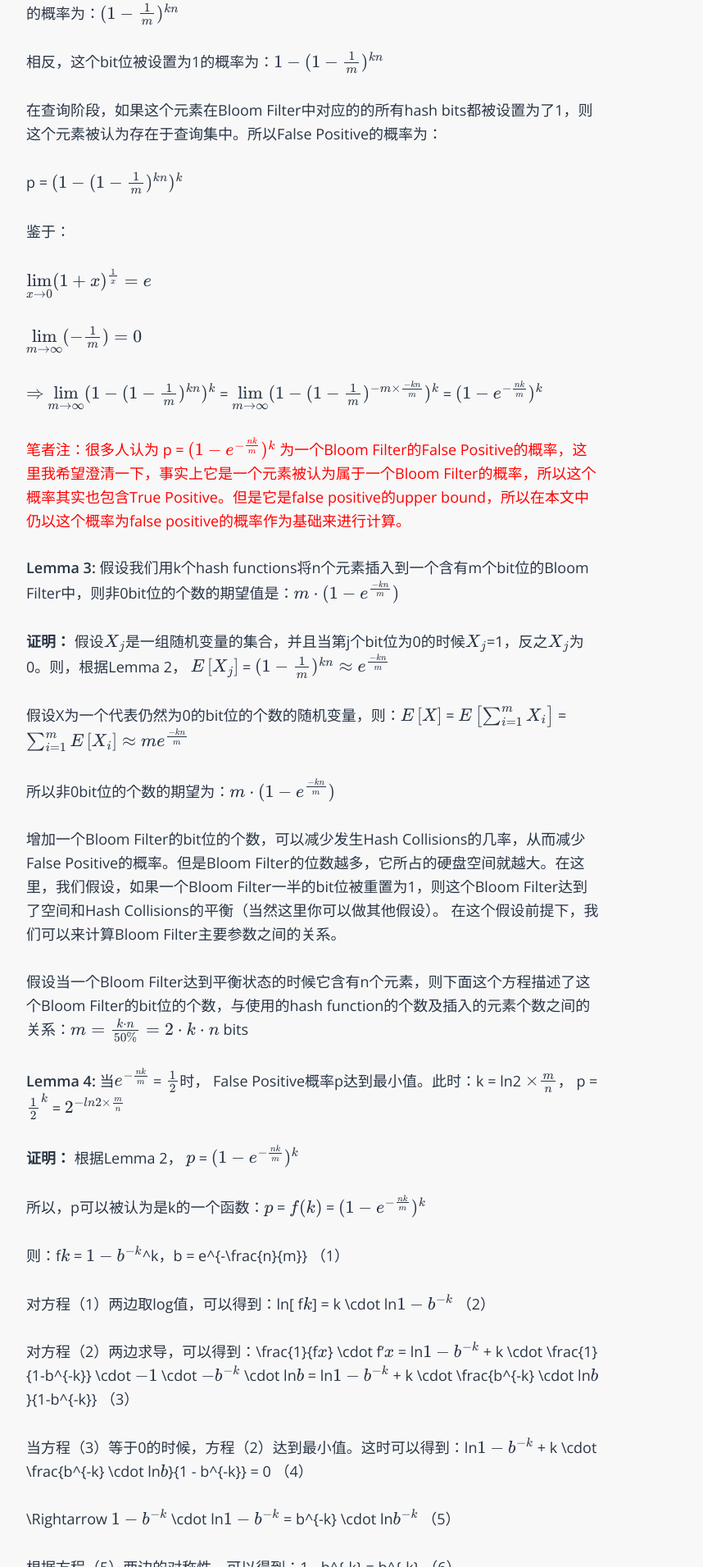
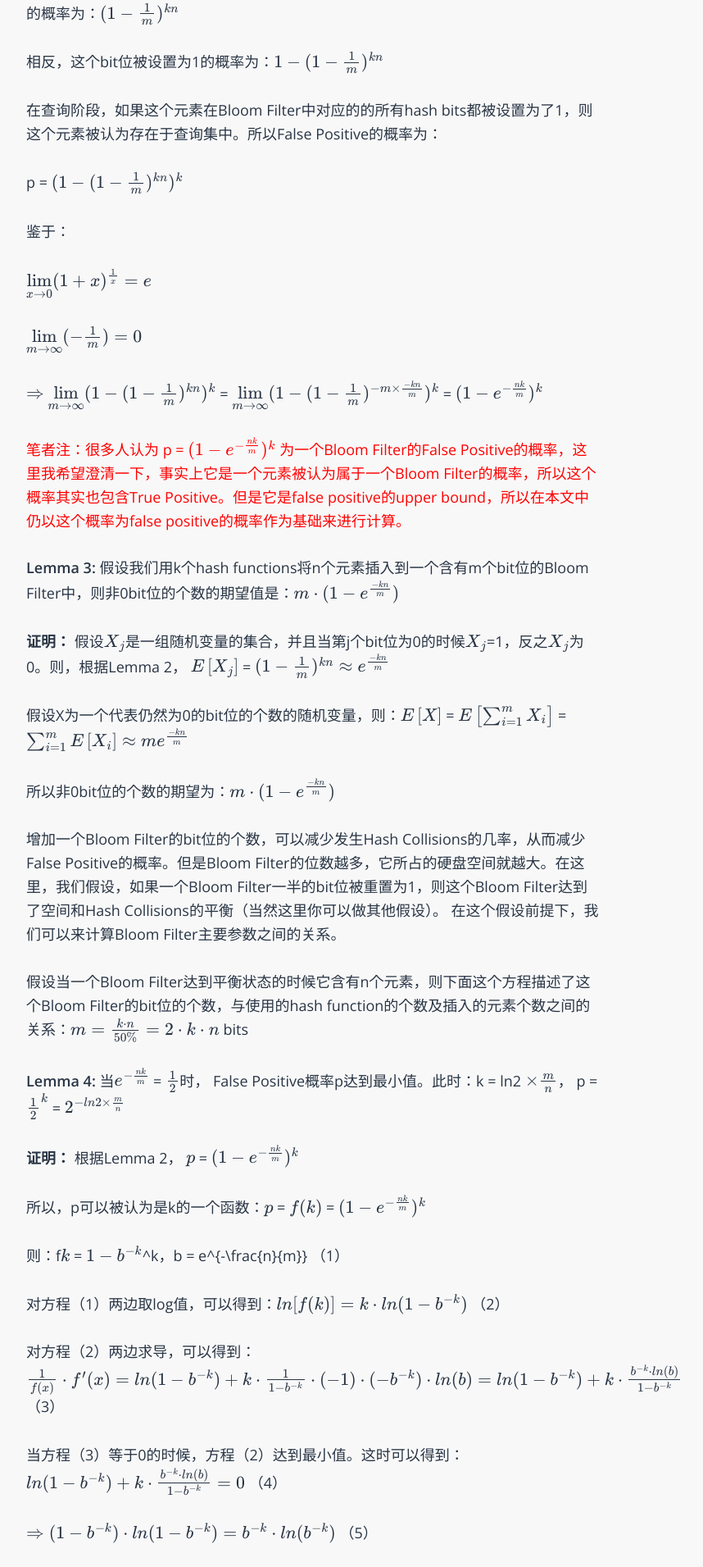
Before and after one commit to sophiesongge/sophiesongge.github.io, a Jekyll site: the page built from _posts/2016-09-06-bloom-filter.markdown, in a window 1280 px wide. Shown: the part 3089-5000 px from the top of the page at 82% size, without its empty margins (258-1116 px from the left). Built offline with Jekyll 4.4.1, drawn with Linux system fonts in a browser that asks for light colours; some web fonts are replaced; formulas are drawn with MathJax 3; some of the changed text lies outside the part shown.

Commit message:
add post for bloom filter

```diff
--- a/_posts/2016-09-06-bloom-filter.markdown
+++ b/_posts/2016-09-06-bloom-filter.markdown
@@ -117,22 +117,22 @@ $\Rightarrow$ $\lim\limits_{m\to\infty}(1-(1-\frac{1}{m})^{kn})^k$ = $\lim\limit
 
 则：f(k) = (1 - b^{-k})^k，b = e^{-\frac{n}{m}} （1）
 
-对方程（1）两边取log值，可以得到：ln[ f(k)] = k \cdot ln(1-b^{-k}) （2）
+对方程（1）两边取log值，可以得到：$ln[ f(k)] = k \cdot ln(1-b^{-k})$ （2）
 
-对方程（2）两边求导，可以得到：\frac{1}{f(x)} \cdot f'(x) = ln(1-b^{-k}) + k \cdot \frac{1}{1-b^{-k}} \cdot (-1) \cdot (-b^{-k}) \cdot ln(b)
-                = ln(1-b^{-k}) + k \cdot \frac{b^{-k} \cdot ln(b)}{1-b^{-k}} （3）
+对方程（2）两边求导，可以得到：$\frac{1}{f(x)} \cdot f'(x) = ln(1-b^{-k}) + k \cdot \frac{1}{1-b^{-k}} \cdot (-1) \cdot (-b^{-k}) \cdot ln(b)
+                = ln(1-b^{-k}) + k \cdot \frac{b^{-k} \cdot ln(b)}{1-b^{-k}}$ （3）
 
-当方程（3）等于0的时候，方程（2）达到最小值。这时可以得到：ln(1-b^{-k}) + k \cdot \frac{b^{-k} \cdot ln(b)}{1 - b^{-k}} = 0 （4）
+当方程（3）等于0的时候，方程（2）达到最小值。这时可以得到：$ln(1-b^{-k}) + k \cdot \frac{b^{-k} \cdot ln(b)}{1 - b^{-k}} = 0$ （4）
 
-\Rightarrow (1- b^{-k}) \cdot ln(1- b^{-k}) = b^{-k} \cdot ln(b^{-k}) （5）
+$\Rightarrow (1- b^{-k}) \cdot ln(1- b^{-k}) = b^{-k} \cdot ln(b^{-k})$ （5）
 
-根据方程（5）两边的对称性，可以得到：1 - b^{-k} = b^{-k} （6）
+根据方程（5）两边的对称性，可以得到：$1 - b^{-k} = b^{-k}$ （6）
 
-\Rightarrow e^{-\frac{kn}{m}} = \frac{1}{2} （7）
+$\Rightarrow e^{-\frac{kn}{m}} = \frac{1}{2}$ （7）
 
-\Rightarrow k = ln2 \cdot \frac{m}{n} （8）
+$\Rightarrow k = ln2 \cdot \frac{m}{n}$ （8）
 
-所以：p = f(k) = (1-\frac{1}{2})^{k} = (\frac{1}{2})^k = 2 ^ {ln2 \cdot \frac{m}{n}}
+所以：$p = f(k) = (1-\frac{1}{2})^{k} = (\frac{1}{2})^k = 2 ^ {ln2 \cdot \frac{m}{n}}$
 
 
 
```
